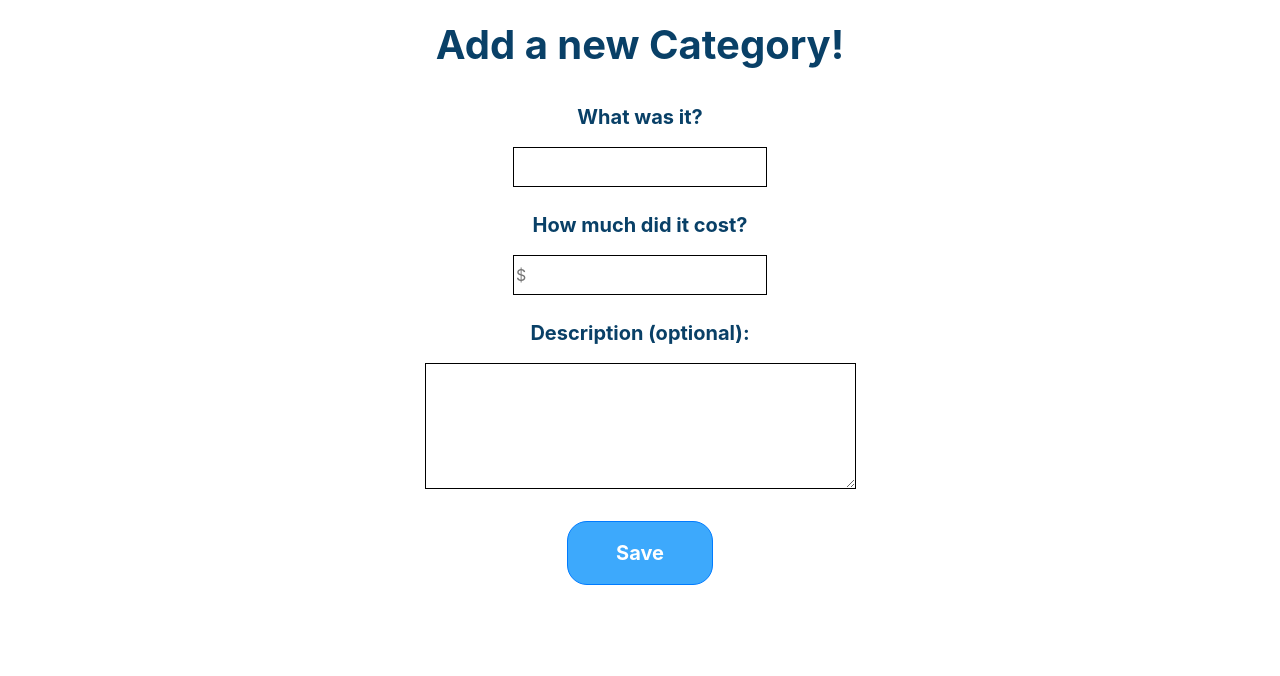
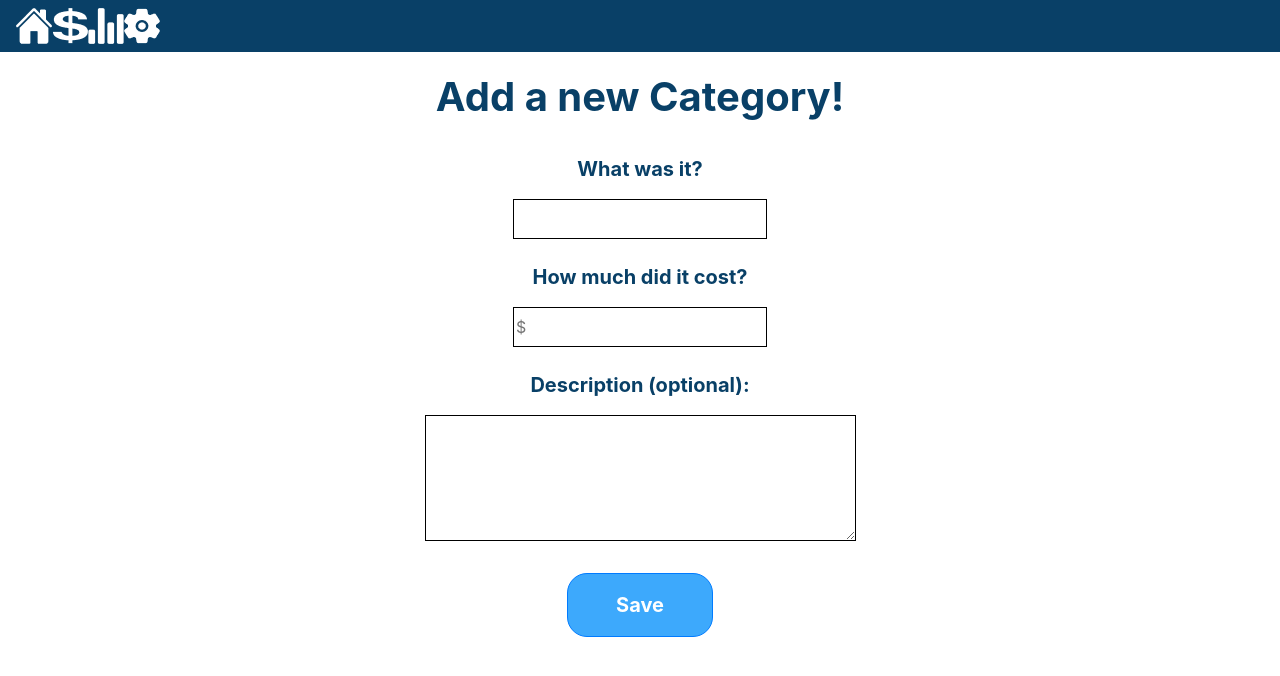
Before and after one commit to Alef5750/SpenderApp, a React (Create React App) app in the folder spender-frontend/: page /expenses/addnew in a window 1280 px wide. Shown: the top 676 px of the page. Built offline with nearby package versions, Linux system fonts and the light colour scheme.

Commit message:
added new value to form: category

```diff
--- a/spender-frontend/src/pages/NewExpense.jsx
+++ b/spender-frontend/src/pages/NewExpense.jsx
@@ -4,6 +4,8 @@
 import React from "react";
 import { Formik } from "formik";
 import * as Yup from "yup";
+//componenets
+import Navigation from "../components/Navigation";
 
 import { useLocation } from "react-router-dom";
 //styles
@@ -23,9 +25,9 @@ const formSchema = Yup.object().shape({
 export default function NewExpense() {
   const location = useLocation();
   let category;
-  if (location.pathname === "/expenses/addnew")
+  if (location.pathname === "/expenses/addnew") {
     category = "Add a new Category!";
-  else if (location.pathname === "/expenses/other") category = "Other";
+  } else if (location.pathname === "/expenses/other") category = "Other";
   else if (location.pathname === "/expenses/entertainment")
     category = "Entertainment";
   else if (location.pathname === "/expenses/food") category = "Food";
@@ -39,6 +41,7 @@ export default function NewExpense() {
   return (
     <Formik
       initialValues={{
+        category: "",
         title: "",
         amount: null,
         description: "",
@@ -56,6 +59,7 @@ export default function NewExpense() {
       }) => {
         return (
           <div className={styles.body}>
+            <Navigation />
             <h1 className={`${styles.text} ${styles.h1}`}>{category}</h1>
             <Form className={styles.form} onSubmit={handleSubmit}>
               <Form.Group>
```
